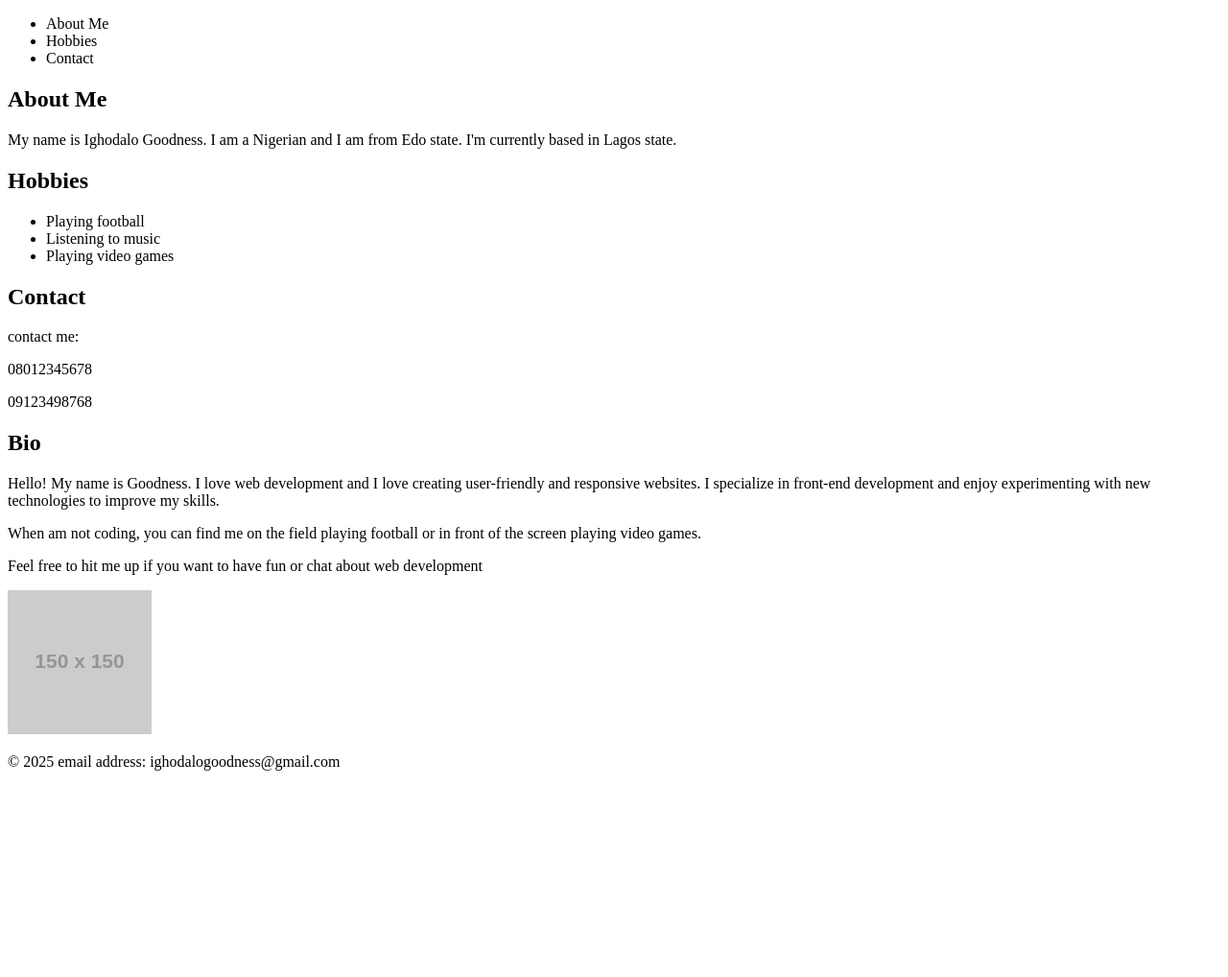
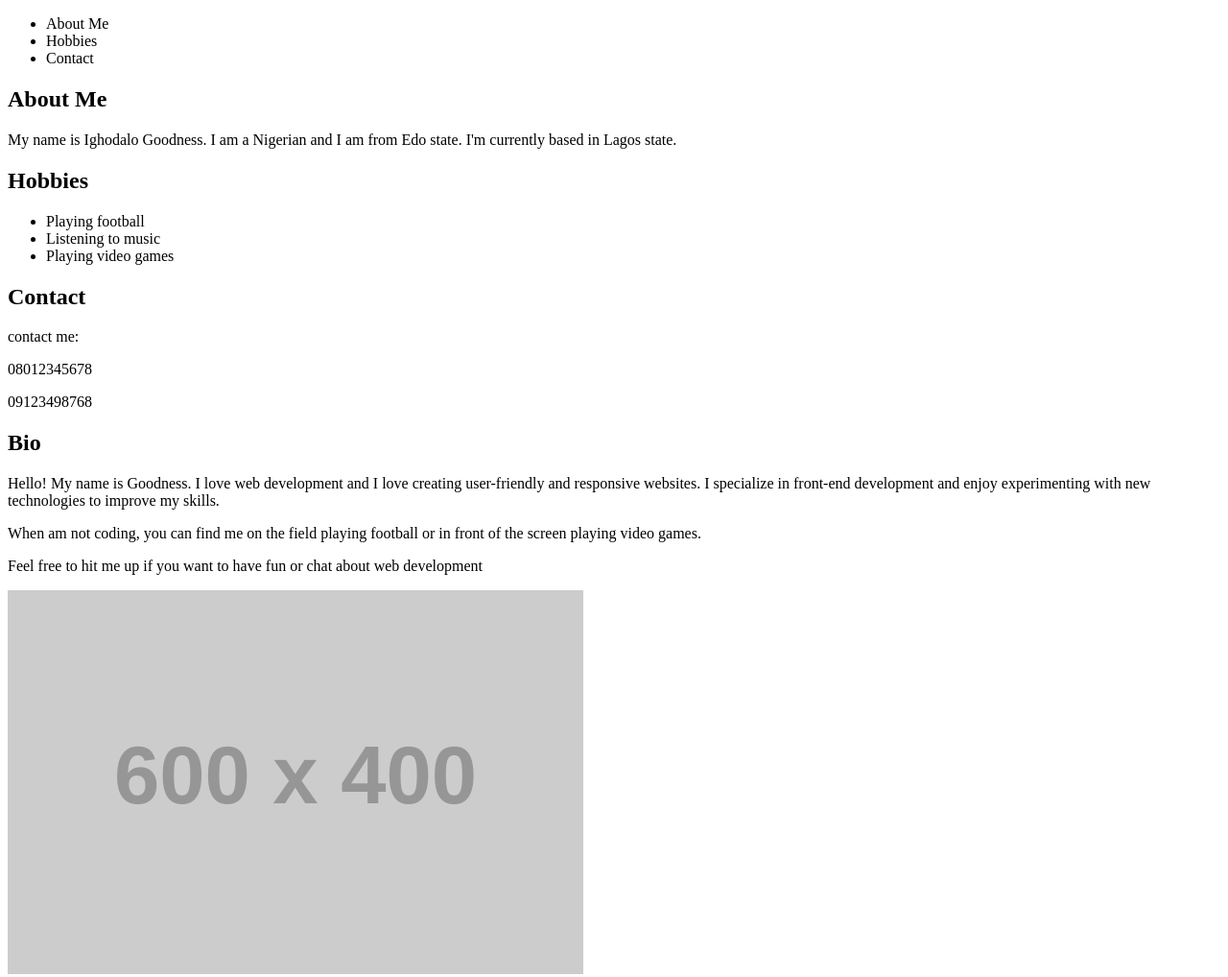
Before and after one commit to gudnez2812/mini-project, a plain HTML site: page index.html in a window 1280 px wide. Shown: the top 1018 px of the page at 96% size. Before the commit the page ends 819 px from the top, so only its background shows below. Drawn offline with Linux system fonts and the light colour scheme; placeholder pictures from the web are drawn by us.

Commit message:
first commit

```diff
--- a/index.html
+++ b/index.html
@@ -42,7 +42,7 @@
     <p>Hello! My name is Goodness. I love web development and I love creating user-friendly and responsive websites. I specialize in front-end development and enjoy experimenting with new technologies to improve my skills.</p>
     <p>When  am not coding, you can find me on the field playing football or in front of the screen playing video games.</p>
     <p>Feel free to hit me up if you want to have fun or chat about web development</p>
-    <img src="https://via.placeholder.com/150" alt="Placeholder Image">
+    <img src='https://placehold.co/600x400.png'/>
 
     </section>
 
```
